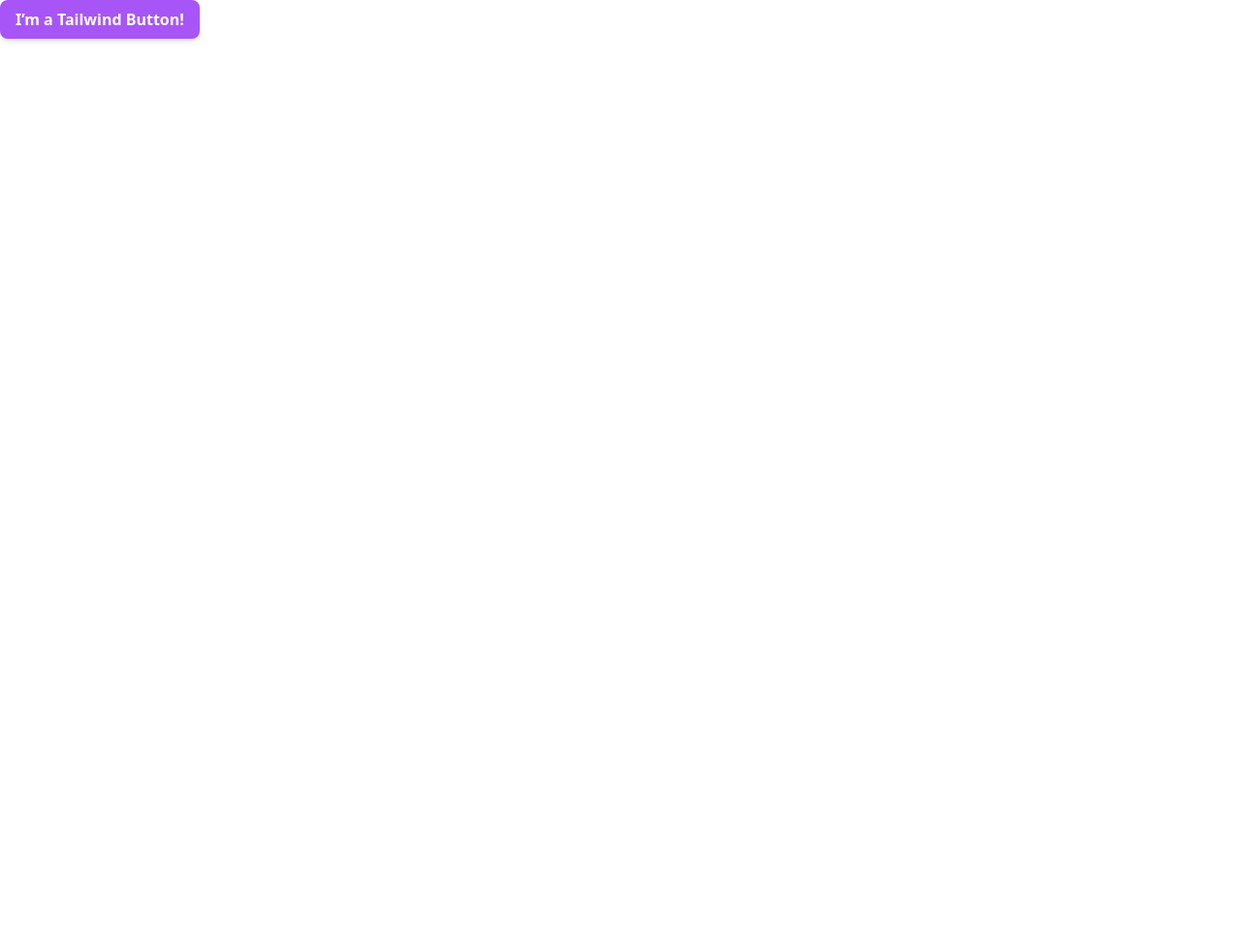
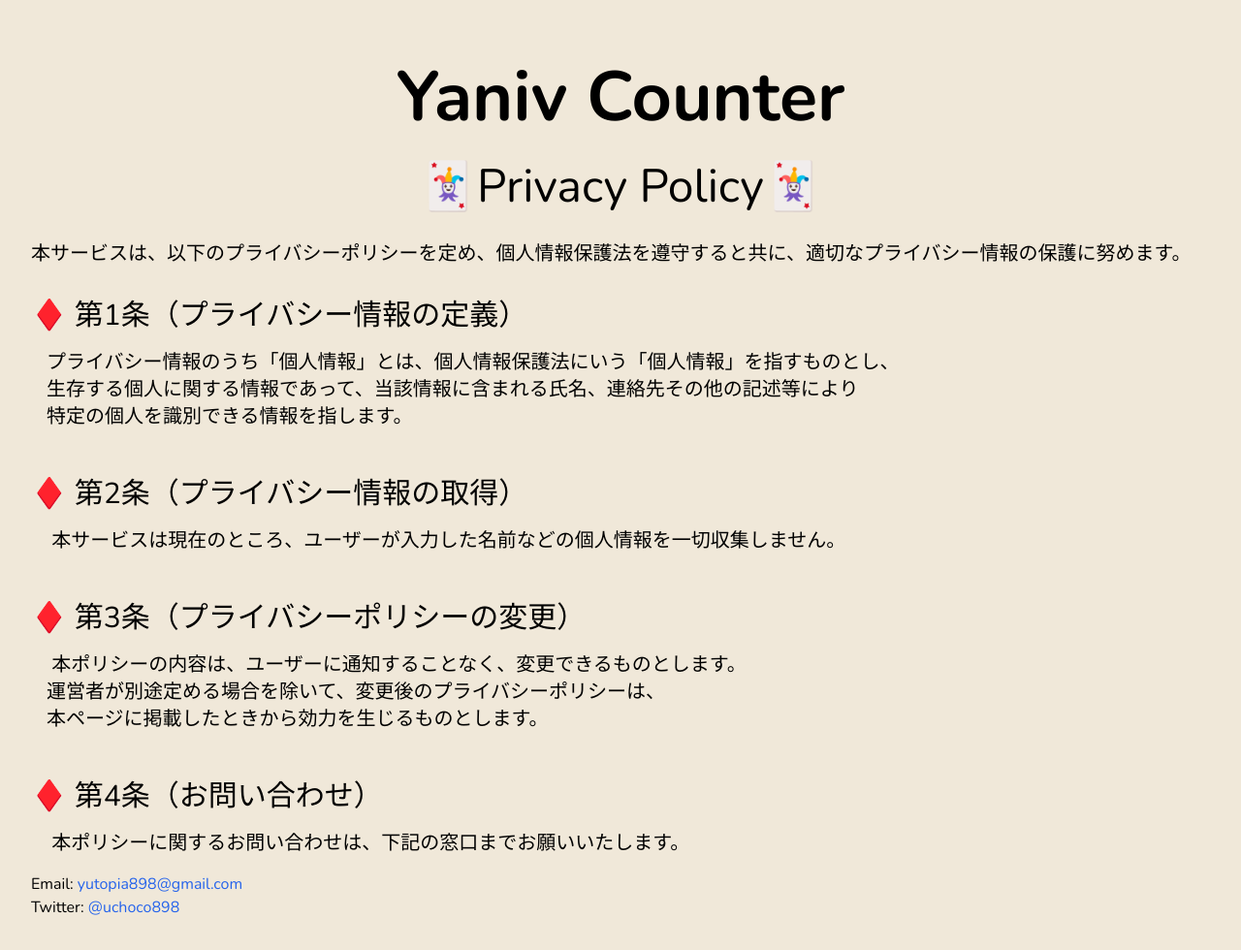
Before and after one commit to yuto343/yaniv-counter, an Astro site in the folder privacy-policy/: page / in a window 1280 px wide. Shown: the whole page at 97% size. Before the commit the page ends 800 px from the top, so only its background shows below. Built offline with nearby package versions, Linux system fonts and the light colour scheme; Astro itself is replaced by a stand-in of ours.

Commit message:
プライバシーポリシーページを作成

```diff
--- a/privacy-policy/src/components/Button.astro
+++ /dev/null
@@ -1,10 +0,0 @@
----
-let { type = 'button' } = Astro.props;
----
-
-<button
-	class="py-2 px-4 bg-purple-500 text-white font-semibold rounded-lg shadow-md hover:bg-purple-700 focus:outline-none focus:ring-2 focus:ring-purple-400 focus:ring-opacity-75"
-	{type}
->
-	<slot />
-</button>
--- /dev/null
+++ b/privacy-policy/src/components/Heading3.astro
@@ -0,0 +1,2 @@
+
+<h3 class="text-3xl mt-8">♦️<slot/></h3>
--- /dev/null
+++ b/privacy-policy/src/components/Text.astro
@@ -0,0 +1,2 @@
+
+<p class="text-xl p-4">️<slot/></p>
--- a/privacy-policy/src/pages/index.astro
+++ b/privacy-policy/src/pages/index.astro
@@ -1,6 +1,7 @@
 ---
 // Component Imports
-import Button from '../components/Button.astro';
+import Heading3 from "../components/Heading3.astro"
+import Text from "../components/Text.astro"
 import '../styles/global.css';
 
 // Full Astro Component Syntax:
@@ -11,10 +12,57 @@
 	<head>
 		<meta charset="UTF-8" />
 		<link rel="icon" type="image/x-icon" href="/favicon.ico" />
-		<title>Astro + TailwindCSS</title>
+		<title>Yaniv Controller</title>
+		<link rel="preconnect" href="https://fonts.googleapis.com">
+		<link rel="preconnect" href="https://fonts.gstatic.com" crossorigin>
+		<link href="https://fonts.googleapis.com/css2?family=Nunito:wght@400;700&display=swap" rel="stylesheet">
 	</head>
+	<body class="bg-beige-300 p-8">
+		<h1 class="font-bold text-7xl text-center p-8">Yaniv Counter</h1>
+		<h2 class="text-5xl text-center">🃏Privacy Policy🃏</h2>
 
-	<body>
-		<Button>I’m a Tailwind Button!</Button>
+		<p class="text-xl mt-8">本サービスは、以下のプライバシーポリシーを定め、個人情報保護法を遵守すると共に、適切なプライバシー情報の保護に努めます。</p>
+
+		<Heading3>
+		第1条（プライバシー情報の定義）
+		</Heading3>
+
+		<Text>プライバシー情報のうち「個人情報」とは、個人情報保護法にいう「個人情報」を指すものとし、<br>
+					生存する個人に関する情報であって、当該情報に含まれる氏名、連絡先その他の記述等により<br>
+					特定の個人を識別できる情報を指します。</Text>
+
+		<Heading3>
+		第2条（プライバシー情報の取得）
+		</Heading3>
+
+		<Text>
+		  本サービスは現在のところ、ユーザーが入力した名前などの個人情報を一切収集しません。
+		</Text>
+
+		<Heading3>
+		第3条（プライバシーポリシーの変更）
+		</Heading3>
+
+		<Text>
+		本ポリシーの内容は、ユーザーに通知することなく、変更できるものとします。<br>
+		運営者が別途定める場合を除いて、変更後のプライバシーポリシーは、<br>
+		本ページに掲載したときから効力を生じるものとします。
+		</Text>
+
+		<Heading3>
+		第4条（お問い合わせ）
+		</Heading3>
+
+		<Text>
+		本ポリシーに関するお問い合わせは、下記の窓口までお願いいたします。
+		</Text>
+
+		<p>
+			Email: <a href="mailto:yutopia898@gmail.com" target="_blank" class="text-blue-600">yutopia898@gmail.com</a>
+		</p>
+		<p>
+			Twitter: <a href="https://twitter.com/uchoco898" target="_blank" class="text-blue-600 mt-2">@uchoco898</a>
+		</p>
 	</body>
+
 </html>
--- a/privacy-policy/tailwind.config.js
+++ b/privacy-policy/tailwind.config.js
@@ -1,3 +1,17 @@
+const defaultTheme = require("tailwindcss/defaultTheme");
+
 module.exports = {
-	content: ['./src/**/*.{astro,html,js,jsx,svelte,ts,tsx,vue}'],
+  content: ["./src/**/*.{astro,html,js,jsx,svelte,ts,tsx,vue}"],
+  theme: {
+    extend: {
+      fontFamily: {
+        sans: ["Nunito", ...defaultTheme.fontFamily.sans],
+      },
+      colors: {
+        beige: {
+          300: "#F0E8D9",
+        },
+      },
+    },
+  },
 };
```
Also changed, not shown: privacy-policy/README.md, 1 other file.
